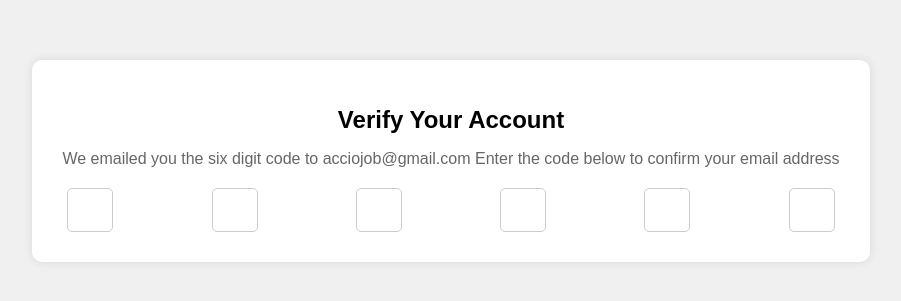
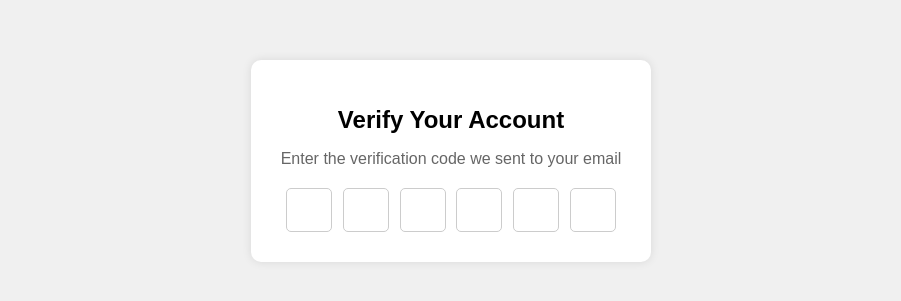
Before and after one commit to acciojob/OTP-Djazz22, a website: page main.html in a window 1280 px wide. Shown: the part 239-540 px from the top of the page, without its empty margins (189-1090 px from the left). Drawn offline with Linux system fonts and the light colour scheme.

Commit message:
created a submission

```diff
--- a/main.html
+++ b/main.html
@@ -10,15 +10,15 @@
 
 <body>
     <div class="container">
-        <h1 id="verification_heading">Verify Your Account </h1>
-        <p id="verification_subtext">We emailed you the six digit code to acciojob@gmail.com Enter the code below to confirm your email address</p>
+        <h1 id="verification_heading">Verify Your Account</h1>
+        <p id="verification_subtext">Enter the verification code we sent to your email</p>
         <div class="code-container">
-            <input type="text" class="code" maxlength="1">
-            <input type="text" class="code" maxlength="1">
-            <input type="text" class="code" maxlength="1">
-            <input type="text" class="code" maxlength="1">
-            <input type="text" class="code" maxlength="1">
-            <input type="text" class="code" maxlength="1">
+            <input type="text" class="code" id="code-1" maxlength="1">
+            <input type="text" class="code" id="code-2" maxlength="1">
+            <input type="text" class="code" id="code-3" maxlength="1">
+            <input type="text" class="code" id="code-4" maxlength="1">
+            <input type="text" class="code" id="code-5" maxlength="1">
+            <input type="text" class="code" id="code-6" maxlength="1">
         </div>
     </div>
 
```
